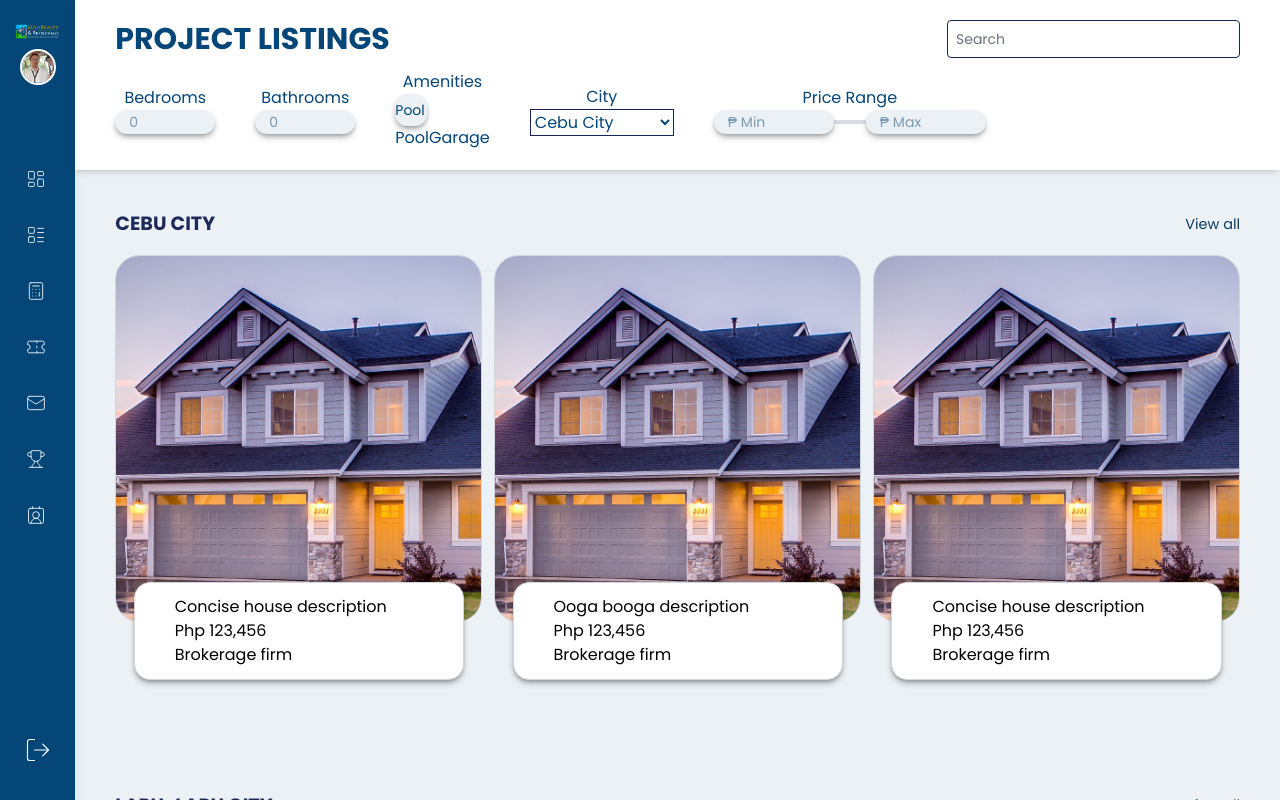
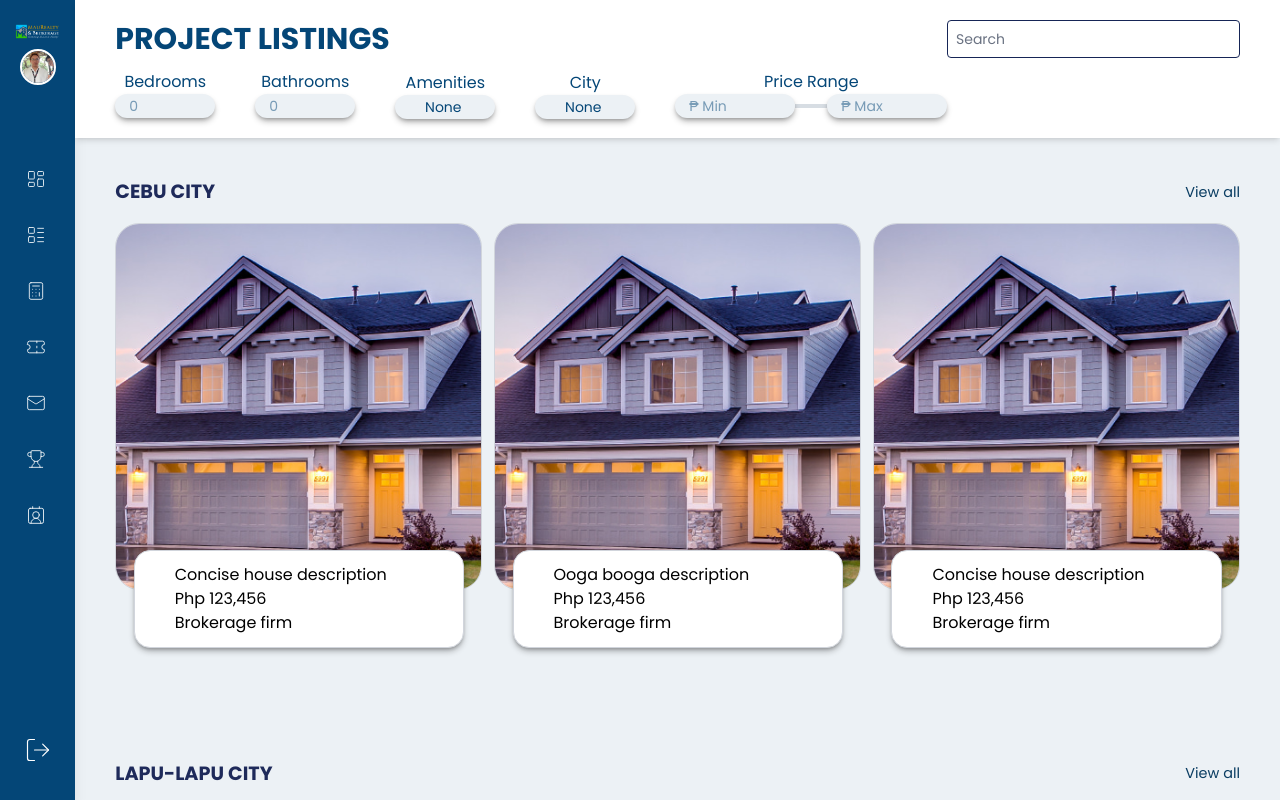
Before and after one commit to Wh4t-20/maurealty-agent-portal, a Vue app in the folder Frontend/: page /listings in a window 1280 px wide. Shown: the top 800 px of the page. Built offline with nearby package versions, Linux system fonts and the light colour scheme.

Commit message:
Fixed filter by words

```diff
--- a/Frontend/src/components/ListingsFilter.vue
+++ b/Frontend/src/components/ListingsFilter.vue
@@ -1,22 +1,54 @@
 <template>
     <div>
-        <button @click="isOpen = !isOpen" class="block size-8 text-sm  pr-1 rounded-xl bg-[#ECF1F5] shadow-md/30 focus:outline-2 focus:outline-maurealty-blue">
-            <h1>{{ currentChoice }}</h1>
-        </button>
-        <div>
-            <a v-for="i in choices" @click="newChoice(i)">{{ i }}</a>
-        </div>
-    </div>
+    <Listbox v-model="currentChoice">
+      <div class="relative w-fit -mb-1.5">
+        <ListboxButton
+          class="text-sm w-fit min-w-25 py-0.5 pr-1 rounded-xl bg-[#ECF1F5] shadow-md/30 focus:outline-2 focus:outline-maurealty-blue"
+        >
+          <span class="block truncate">{{ currentChoice }}</span>
+        </ListboxButton>
+
+        <transition
+          leave-active-class="transition duration-100 ease-in"
+          leave-from-class="opacity-100"
+          leave-to-class="opacity-0"
+        >
+          <ListboxOptions
+            class="absolute mt-1 max-h-60 w-fit min-w-full overflow-auto rounded-xl bg-[#ECF1F5] py-1 text-base shadow-lg ring-1 ring-black/5 focus:outline-none"
+          >
+            <ListboxOption
+              v-slot="{ active, selected }"
+              v-for="choice in props.choices"
+              :key="choice"
+              :value="choice"
+              as="template"
+            >
+              <li
+                :class="[
+                  active ? 'bg-[#3b6c96] text-white' : 'text-maurealty-blue',
+                  'relative cursor-default select-none py-2 pl-5 pr-4 transition-colors duration-175 whitespace-nowrap',
+                ]"
+              >
+                <span
+                  :class="[
+                    selected ? 'font-medium' : 'font-normal',
+                    'block truncate',
+                  ]"
+                  >{{ choice }}</span
+                >
+              </li>
+            </ListboxOption>
+          </ListboxOptions>
+        </transition>
+      </div>
+    </Listbox>
+  </div>
 </template>
 
 <script setup lang="ts">
+import { Listbox, ListboxButton, ListboxOption, ListboxOptions } from '@headlessui/vue'
+
 import { ref } from 'vue'
 const props = defineProps<{ choices: string[] }>()
-let currentChoice = ref(props.choices[0] || '')
-
-let isOpen: boolean
-
-function newChoice(chosen: string) {
-    currentChoice.value = chosen
-}
+let currentChoice = ref(props.choices[0] || "None")
 </script>
--- a/Frontend/src/views/Listings.vue
+++ b/Frontend/src/views/Listings.vue
@@ -21,45 +21,6 @@
             <input id="bathroom-input" type="number" placeholder="0" class="text-sm w-25 py-0.5 pl-3.5 pr-1 rounded-xl bg-[#ECF1F5] shadow-md/30 focus:outline-2 focus:outline-maurealty-blue" />
           </section>
 
-          <!--
-          <Listbox as="div" v-model="selected" class="listings-filter-section">
-            <ListboxLabel class="text-base">Property Type</ListboxLabel>
-            <div class="relative">
-              <ListboxButton class="grid w-full cursor-default grid-cols-1 rounded-md bg-gray-800/50 py-1.5 pr-2 pl-3 text-left text-white outline-1 -outline-offset-1 outline-white/10 focus-visible:outline-2 focus-visible:-outline-offset-2 focus-visible:outline-indigo-500 sm:text-sm/6">
-                <span class="col-start-1 row-start-1 flex items-center gap-3 pr-6">
-                  <span class="block truncate">{{  }}</span>
-                </span>
-                <ChevronUpDownIcon class="col-start-1 row-start-1 size-5 self-center justify-self-end text-gray-400 sm:size-4" aria-hidden="true" />
-              </ListboxButton>
-
-              <transition leave-active-class="transition ease-in duration-100" leave-from-class="" leave-to-class="opacity-0">
-                <ListboxOptions class="absolute z-10 mt-1 max-h-56 w-full overflow-auto rounded-md bg-gray-800 py-1 text-base outline-1 -outline-offset-1 outline-white/10 sm:text-sm">
-                  <ListboxOption as="template" v-for="person in people" :key="person.id" :value="person" v-slot="{ active, selected }">
-                    <li :class="[active ? 'bg-indigo-500 text-white outline-hidden' : 'text-white', 'relative cursor-default py-2 pr-9 pl-3 select-none']">
-                      <div class="flex items-center">
-                        <img :src="person.avatar" alt="" class="size-5 shrink-0 rounded-full outline -outline-offset-1 outline-white/10" />
-                        <span :class="[selected ? 'font-semibold' : 'font-normal', 'ml-3 block truncate']">{{ person.name }}</span>
-                      </div>
-
-                      <span v-if="selected" :class="[active ? 'text-white' : 'text-indigo-400', 'absolute inset-y-0 right-0 flex items-center pr-4']">
-                        <CheckIcon class="size-5" aria-hidden="true" />
-                      </span>
-                    </li>
-                  </ListboxOption>
-                </ListboxOptions>
-              </transition>
-            </div>
-          </Listbox>
-          -->
-
-          <!--
-          Choices:
-          House
-          Condo
-          Ill give up for now
-          https://tailwindcss.com/plus/ui-blocks/application-ui/forms/select-menus
-          -->
-
           <section class="listings-filter-section">
             <label for="amenities-input" class="text-base">Amenities</label>
             <ListingsFilter :choices="Amenities" />
@@ -67,10 +28,7 @@
 
           <section class="listings-filter-section">
             <label for="city-input" class="text-base">City</label>
-            <select id="city-input" class="border border-blue-950">
-              <option>Cebu City</option>
-              <option>Lapu-Lapu City</option>
-            </select>
+            <ListingsFilter :choices="Cities" />
           </section>
 
           <section class="listings-filter-section">
@@ -110,8 +68,8 @@ import ListingsFilter from '@/components/ListingsFilter.vue'
 
 const properties = ref<Property[]>([])
 
-const Amenities: string[] = ["Pool", "Garage"]
-const Cities: string[] = ["Cebu City", "Lapu-Lapu"]
+const Amenities: string[] = ["None", "Pool", "Garage"]
+const Cities: string[] = ["None", "Cebu City", "Lapu-Lapu"]
 
 // Simulate backend data
 const loadProperties = () => {
```
Also changed, not shown: 1 other file (tests, documents, lock files or other folders).
